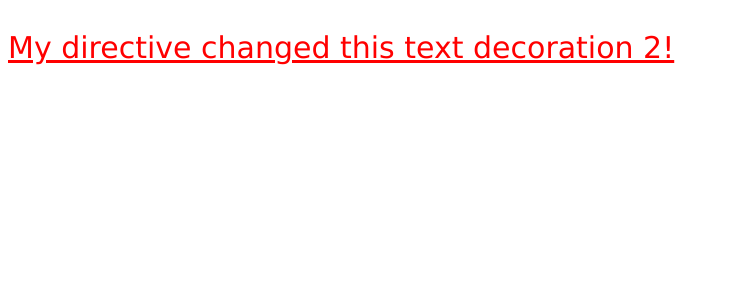
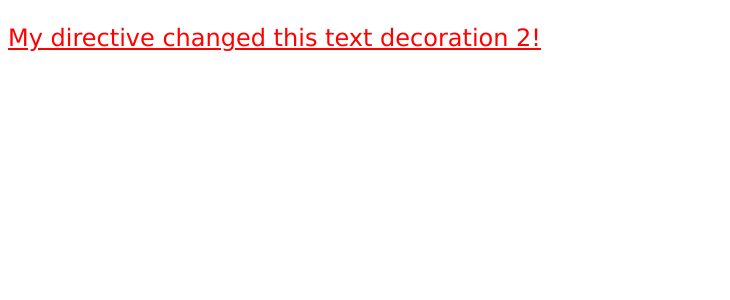
Before and after one commit to Nano-Byte-Academy/Angular-Core, an Angular app in the folder 1-angular-core/: page / in a window 1280 px wide. Shown: the top 300 px of the page, without its empty margins (0-730 px from the left). Built offline with nearby package versions, Linux system fonts and the light colour scheme.

Commit message:
@Output() in custom directive

```diff
--- a/1-angular-core/src/app/demos/directives/custom-directives/custom-color-directive/custom-color.directive.ts
+++ b/1-angular-core/src/app/demos/directives/custom-directives/custom-color-directive/custom-color.directive.ts
@@ -1,4 +1,4 @@
-import { Directive, ElementRef, HostBinding, HostListener, Input } from '@angular/core';
+import { Directive, ElementRef, EventEmitter, HostBinding, HostListener, Input, Output } from '@angular/core';
 
 @Directive({
   selector: '[appCustomColor]',
@@ -23,6 +23,7 @@ export class CustomColorDirective {
   // property binding
   @HostBinding('id') get id() { return 'myCustomId'; }
 
+  @Output() toggleColor = new EventEmitter();
 
   constructor(private el: ElementRef) {
     this.el.nativeElement.style.color = 'red';
@@ -45,7 +46,8 @@ export class CustomColorDirective {
 
   @HostListener('mouseover', ['$event'])
   onMouseOver($event: any) {
-    console.log("$event = ",$event);
+    //console.log("$event = ",$event);
+    this.toggleColor.emit("my custom emitted Red color message");
   }
 
 
--- a/1-angular-core/src/app/demos/directives/custom-directives/my-custom-color/my-custom-color.component.html
+++ b/1-angular-core/src/app/demos/directives/custom-directives/my-custom-color/my-custom-color.component.html
@@ -10,8 +10,14 @@
     </div>
 </div> -->
 
-<div>
+<!-- <div>
     <p appCustomColor [fontSize]="30">
         My directive changed this text decoration 2!
     </p>
+</div> -->
+
+<div>
+    <p appCustomColor (toggleColor)="handleToggColorEvent($event)">
+        My directive changed this text decoration 2!
+    </p>
 </div>
--- a/1-angular-core/src/app/demos/directives/custom-directives/my-custom-color/my-custom-color.component.ts
+++ b/1-angular-core/src/app/demos/directives/custom-directives/my-custom-color/my-custom-color.component.ts
@@ -4,10 +4,14 @@ import { CustomColorDirective } from '../custom-color-directive/custom-color.dir
 @Component({
   selector: 'app-my-custom-color',
   standalone: true,
-  imports: [ CustomColorDirective ],
+  imports: [CustomColorDirective],
   templateUrl: './my-custom-color.component.html',
   styleUrl: './my-custom-color.component.scss'
 })
 export class MyCustomColorComponent {
 
+  handleToggColorEvent($event: any) {
+    console.log("my emitted message in component.ts = ", $event);
+  }
+
 }
```
